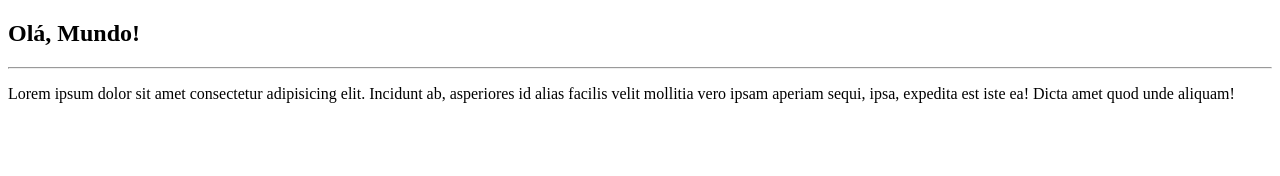
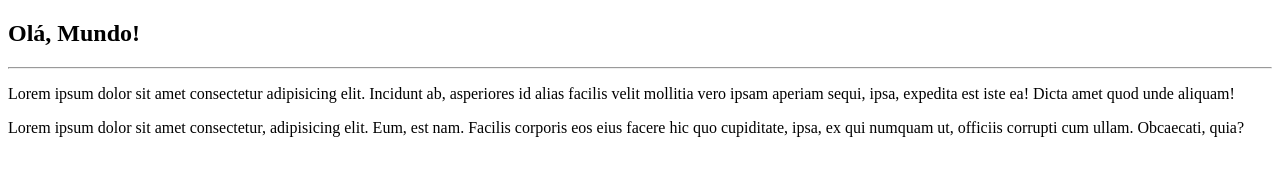
Before and after one commit to Feitass/Ol--Mundo, a plain HTML site: page site-exemplo/index.html in a window 1280 px wide. Drawn offline with Linux system fonts and the light colour scheme.

Commit message:
Adicionei um parágrafo

```diff
--- a/site-exemplo/index.html
+++ b/site-exemplo/index.html
@@ -12,5 +12,7 @@
     <p>Lorem ipsum dolor sit amet consectetur adipisicing elit. Incidunt ab, asperiores id
         alias facilis velit mollitia vero ipsam aperiam sequi, ipsa,
         expedita est iste ea! Dicta amet quod unde aliquam!</p>
+    <p>Lorem ipsum dolor sit amet consectetur, adipisicing elit. Eum, est nam. Facilis corporis eos eius facere hic
+        quo cupiditate, ipsa, ex qui numquam ut, officiis corrupti cum ullam. Obcaecati, quia?</p>
 </body>
 </html>
```
